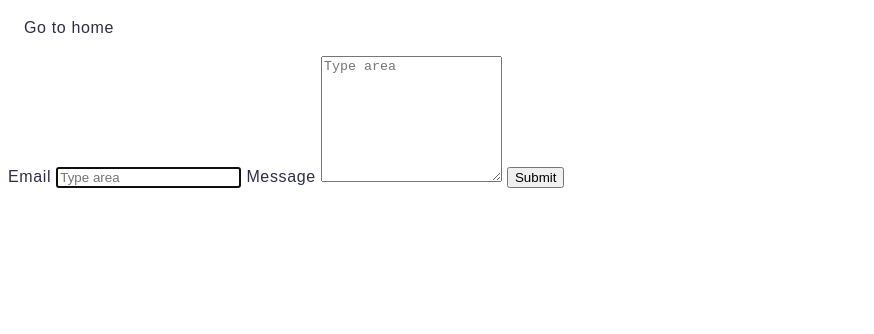
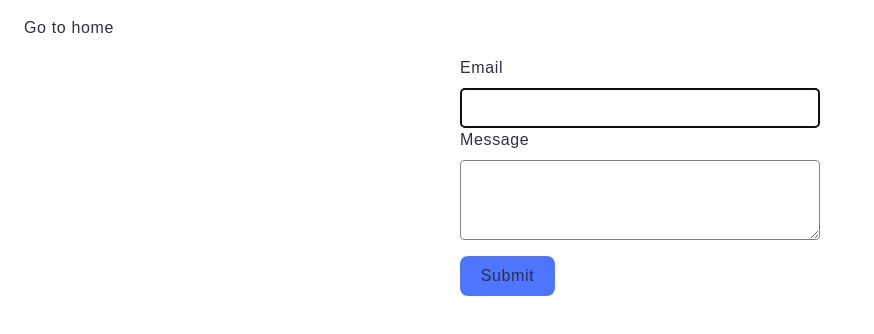
Before and after one commit to novikovanat/goit-js-hw-09, a website built with Vite: page src/2-form.html in a window 1280 px wide. Shown: the whole page, without its empty margins (0-874 px from the left). Built offline with nearby package versions, Linux system fonts and the light colour scheme.

Commit message:
imports changed

```diff
--- a/src/css/styless.css
+++ b/src/css/styless.css
@@ -1,4 +1,6 @@
-@import url(./reset.css);
+@import url("./reset.css");
+@import url("./gallery.css");
+@import url("./form.css");
 
 
 body {
@@ -14,6 +16,3 @@ a {
     display: block;
     margin: 16px;
 }
-
-@import url(./gallery.css);
-@import url(./form.css);
```
Also changed, not shown: src/index.html (+1 -1 lines).
